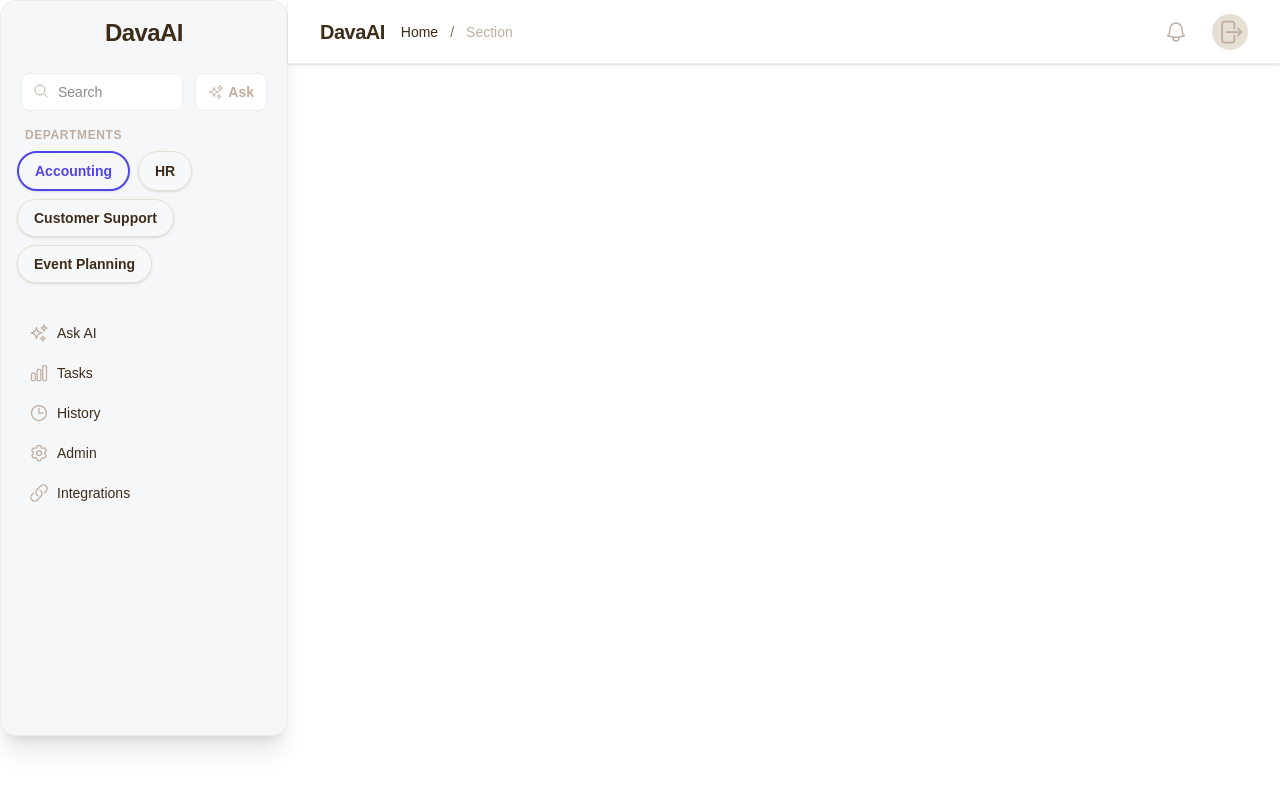
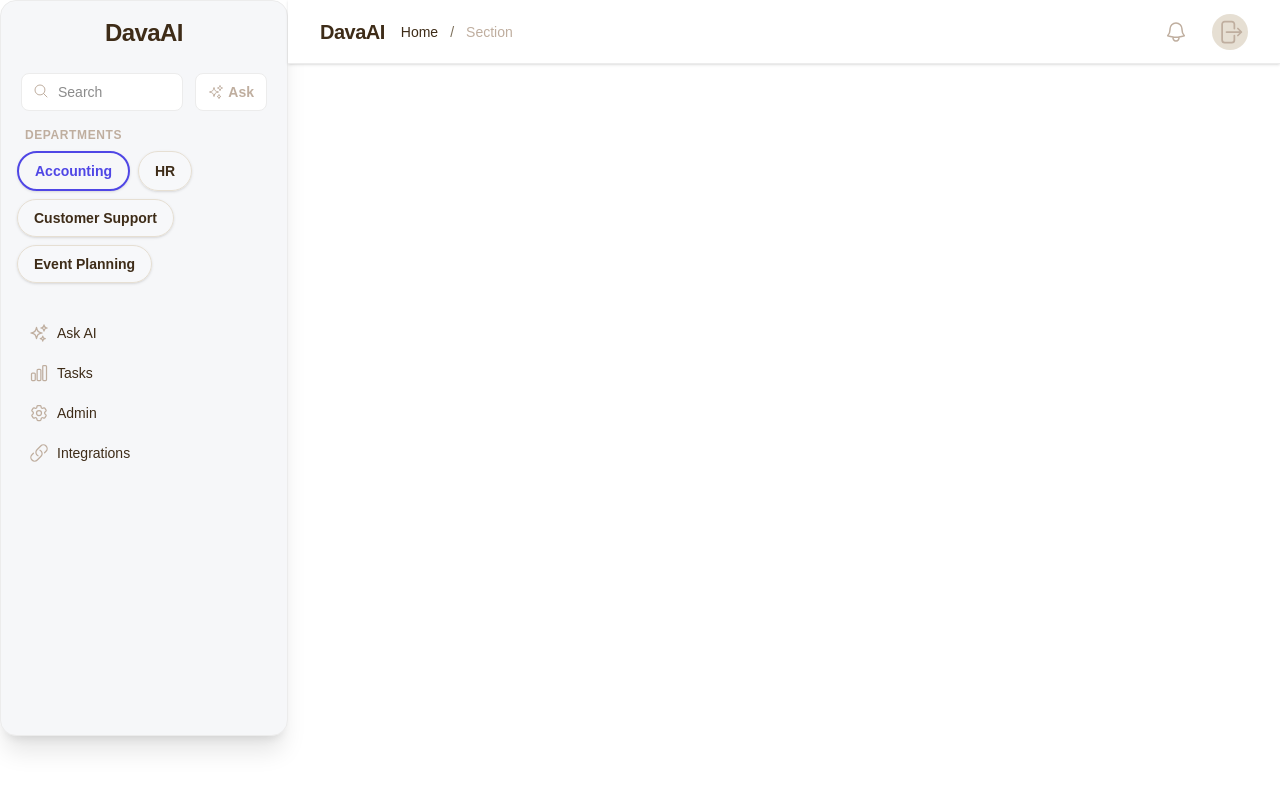
Before and after one commit to kelvinmcneil757/askaimvp, a Next.js app: page / in a window 1280 px wide. Shown: the top 790 px of the page. Built offline with nearby package versions, Linux system fonts and the light colour scheme.

Commit message:
Remove History tab from sidebar navigation

```diff
--- a/src/components/SidebarNav.tsx
+++ b/src/components/SidebarNav.tsx
@@ -8,7 +8,6 @@ import { MagnifyingGlassIcon, SparklesIcon, StarIcon, FolderIcon, ChartBarIcon,
 const navLinks = [
   { name: 'Ask AI', href: '/ask', icon: <SparklesIcon className="w-5 h-5 text-[#BFAE9F]" /> },
   { name: 'Tasks', href: '/tasks', icon: <ChartBarIcon className="w-5 h-5 text-[#BFAE9F]" /> },
-  { name: 'History', href: '/history', icon: <ClockIcon className="w-5 h-5 text-[#BFAE9F]" /> },
   { name: 'Admin', href: '/admin', icon: <Cog6ToothIcon className="w-5 h-5 text-[#BFAE9F]" /> },
   { name: 'Integrations', href: '/integrations', icon: <LinkIcon className="w-5 h-5 text-[#BFAE9F]" /> },
 ];
```
